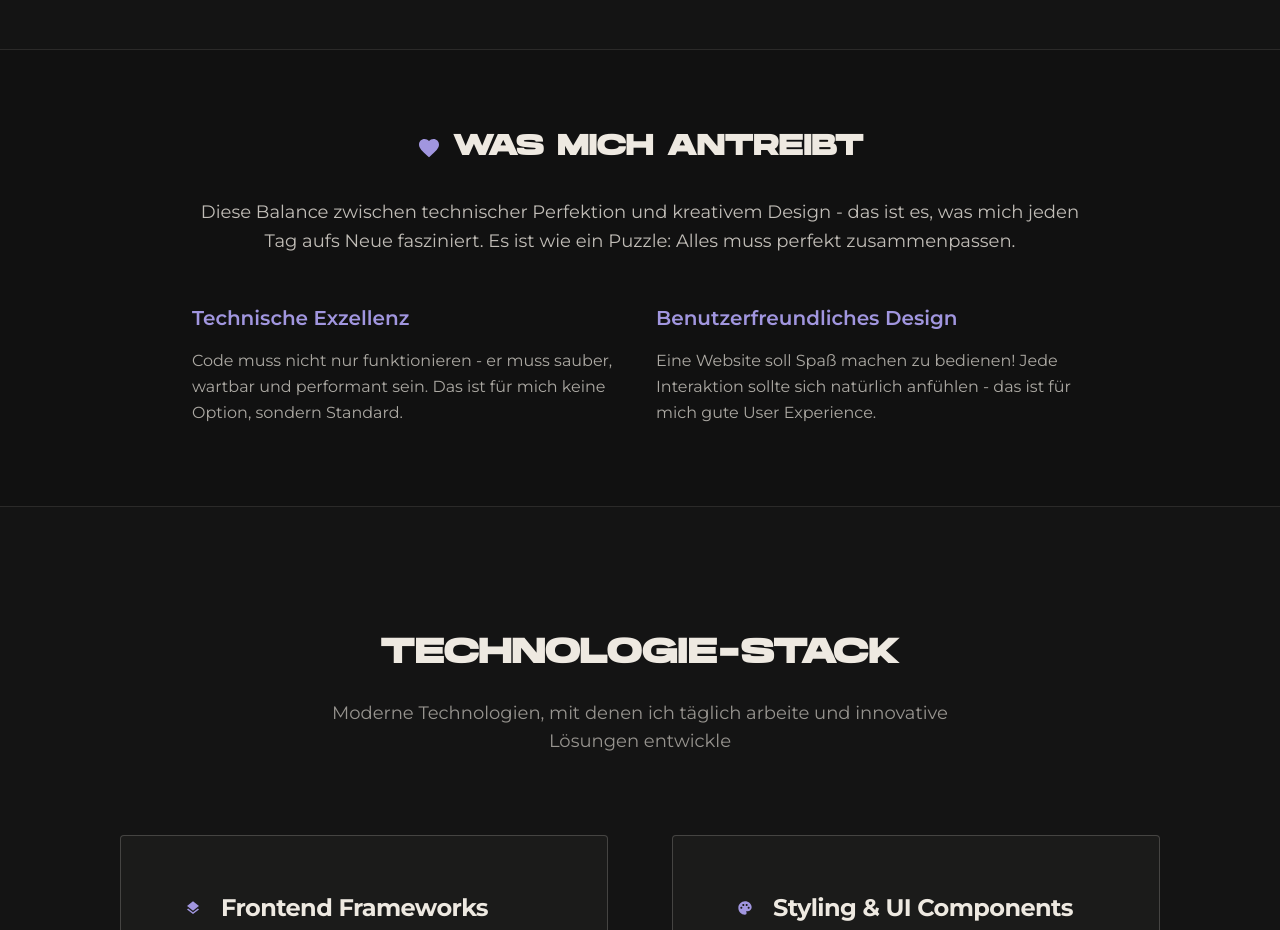
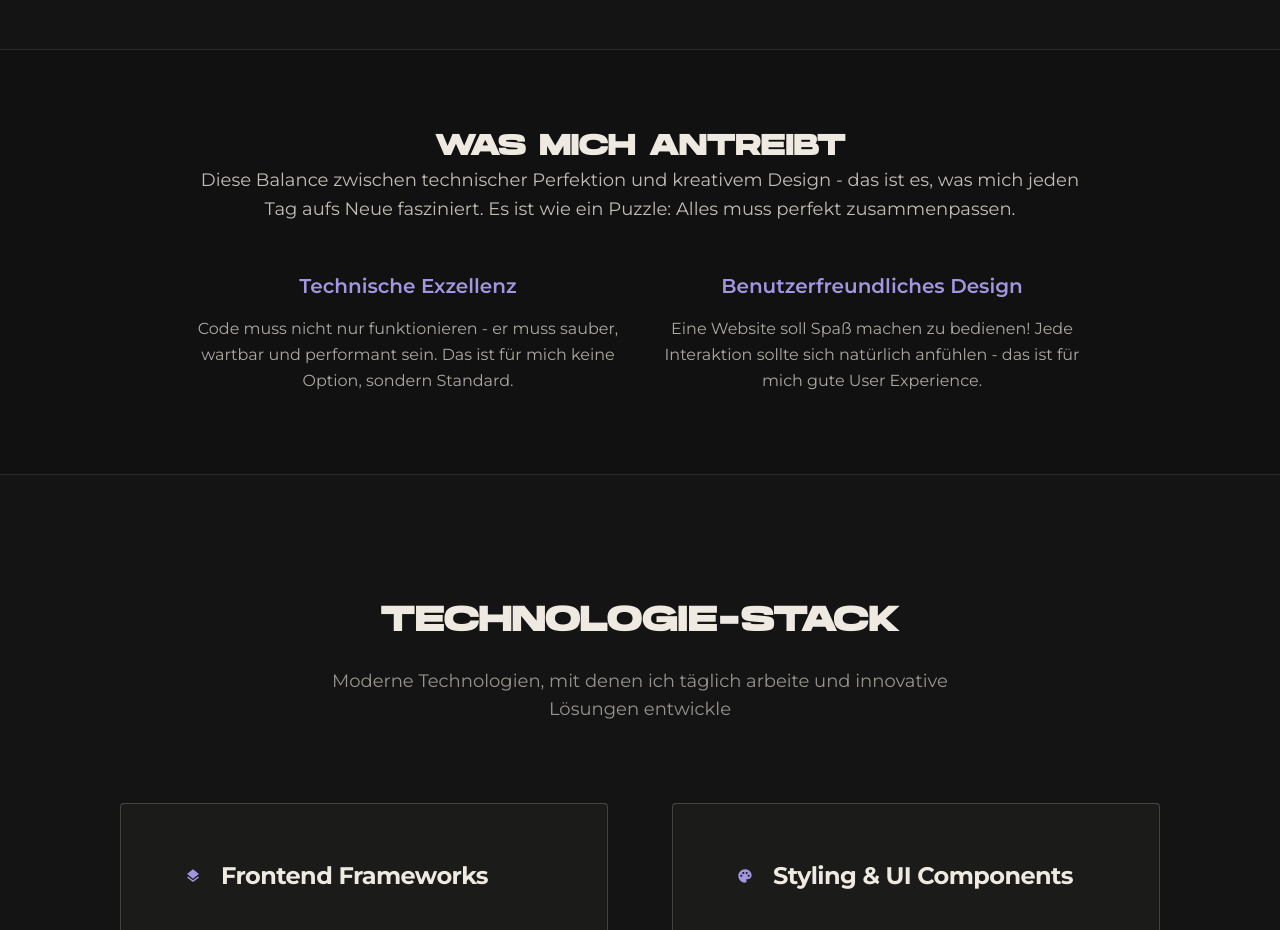
Before and after one commit to ledo9315/portfolio_nextjs, a Next.js app: page /about in a window 1280 px wide. Shown: the part 1660-2590 px from the top of the page. Built offline with nearby package versions, Linux system fonts and the light colour scheme.

Commit message:
Feat: update content layout and improve text alignment in About section; fix project URLs and image paths

```diff
--- a/src/app/about/page.tsx
+++ b/src/app/about/page.tsx
@@ -277,12 +277,9 @@ function AboutContent() {
             transition={{ duration: 0.8, ease: "easeOut" }}
             className="max-w-4xl mx-auto text-center"
           >
-            <div className="inline-flex items-center gap-3 mb-8">
-              <Heart className="w-6 h-6 text-purple" />
-              <h2 className="text-2xl md:text-3xl font-hanson font-bold uppercase tracking-tight">
-                Was mich antreibt
-              </h2>
-            </div>
+            <h2 className="text-2xl md:text-3xl font-hanson font-bold uppercase tracking-tight">
+              Was mich antreibt
+            </h2>
             <p className="text-lg leading-relaxed text-white/80 mb-8">
               Diese Balance zwischen technischer Perfektion und kreativem Design
               - das ist es, was mich jeden Tag aufs Neue fasziniert. Es ist wie
@@ -324,10 +321,10 @@ function AboutContent() {
                     }}
                     className="text-left"
                   >
-                    <h3 className="text-xl font-semibold mb-4 text-purple">
+                    <h3 className="text-xl text-center font-semibold mb-4 text-purple">
                       {item.title}
                     </h3>
-                    <p className="text-white/70 leading-relaxed">
+                    <p className="text-white/70 text-center leading-relaxed">
                       {item.description}
                     </p>
                   </motion.div>
--- a/src/data/projects.ts
+++ b/src/data/projects.ts
@@ -8,7 +8,7 @@ const projects: Project[] = [
     text: `Taskify ist eine Todo-App zum Verwalten von Aufgaben. Entwickelt wurde die App mit Next.js.`,
     keywords: "Next.js, SQLite, Drizzle ORM, React Hook Form, TanStack Query",
     linkText: "Link zur Webseite",
-    websiteUrl: "https://taskify.leonid-domahalskyy.com/de/landing",
+    websiteUrl: "https://taskify.software/de/landing",
     images: {
       cover: "/img/project-taskify/Frame-7.jpeg",
       thumbnail: "/img/project-taskify/thumbnail.jpg",
@@ -133,7 +133,7 @@ Feinarbeit, richtet die Türme aus und sorgt dafür, dass jedes Korn rechtzeitig
     linkText: "Zum GitHub Repository",
     websiteUrl: "https://github.com/ledo9315/capture_the_campus",
     images: {
-      cover: "/img/project-capture-the-campus/thumbnail.jpeg",
+      cover: "/img/project-capture-the-campus/Frame-1.webp",
       frames: [
         {
           src: "/img/project-capture-the-campus/Frame-1.webp",
```
